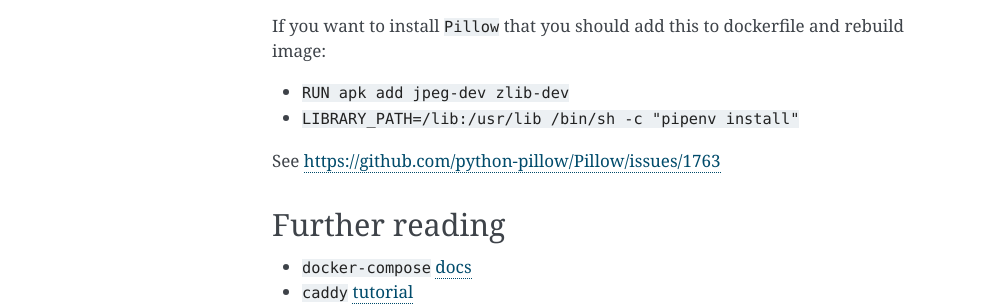
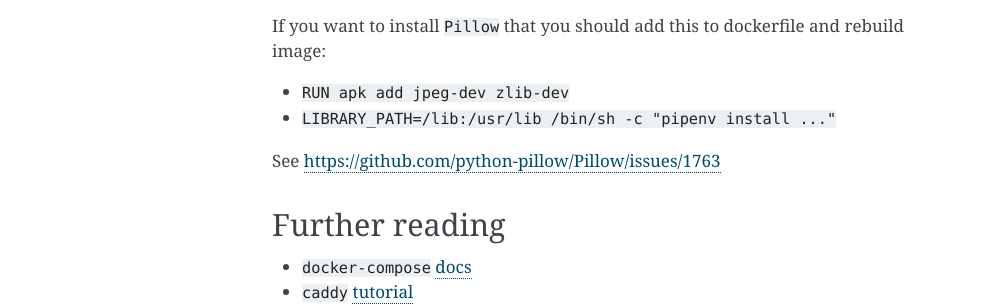
Before and after one commit to wemake-services/wemake-django-template, a Sphinx documentation site: the page built from {{cookiecutter.project_name}}/docs/_pages/template/docker.rst, in a window 1280 px wide. Shown: the part 1036-1342 px from the top of the page, without its empty margins (148-1140 px from the left). Built offline with Sphinx 7.4.7, drawn with Linux system fonts in a browser that asks for light colours; pages that are not in the unit, such as notebooks, are missing from menus; the version number could not be read and is left out.

```diff
--- a/{{cookiecutter.project_name}}/docs/_pages/template/docker.rst
+++ b/{{cookiecutter.project_name}}/docs/_pages/template/docker.rst
@@ -59,7 +59,7 @@ If you want to install ``Pillow`` that you should
 add this to dockerfile and rebuild image:
 
 - ``RUN apk add jpeg-dev zlib-dev``
-- ``LIBRARY_PATH=/lib:/usr/lib /bin/sh -c "pipenv install"``
+- ``LIBRARY_PATH=/lib:/usr/lib /bin/sh -c "pipenv install ..."``
 
 See `<https://github.com/python-pillow/Pillow/issues/1763>`_
 
```
